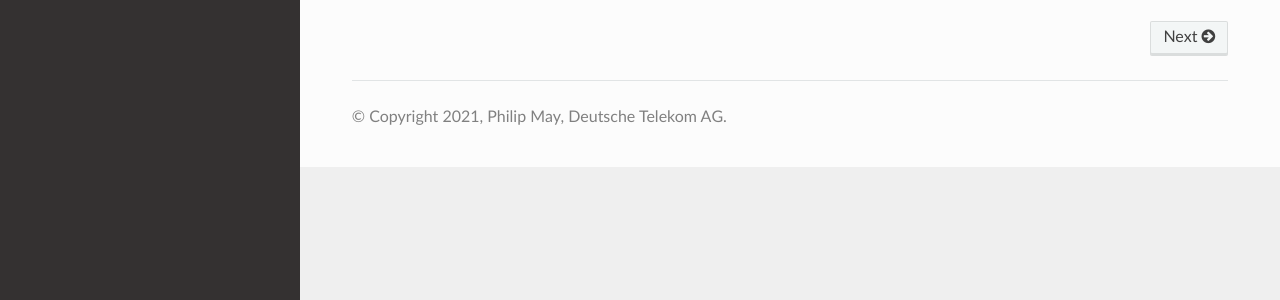
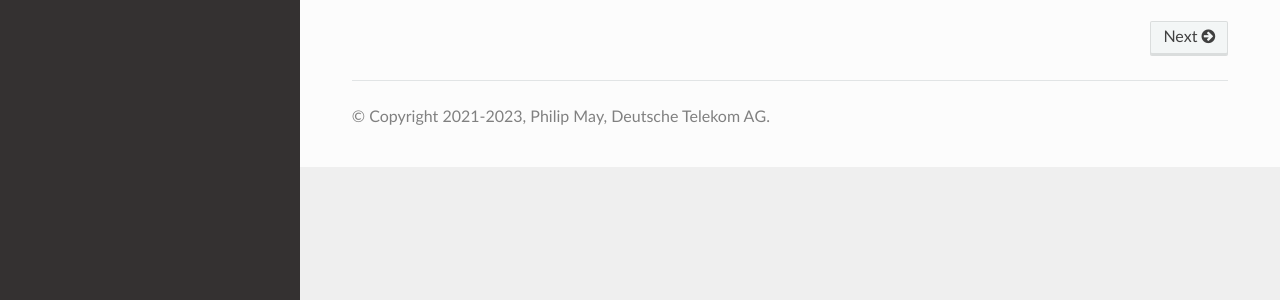
Before and after one commit to telekom/ml-cloud-tools, a Sphinx documentation site: the page built from docs/source/index.rst, in a window 1280 px wide. Shown: the part 564-864 px from the top of the page. Built offline with Sphinx 7.4.7 and the Read the Docs theme 2.0.0, drawn with Linux system fonts in a browser that asks for light colours.

Commit message:
increase copyright year range

```diff
--- a/docs/source/conf.py
+++ b/docs/source/conf.py
@@ -21,7 +21,7 @@ from typing import List
 # -- Project information -----------------------------------------------------
 
 project = "ML-Cloud-Tools"
-copyright = "2021, Philip May, Deutsche Telekom AG"
+copyright = "2021-2023, Philip May, Deutsche Telekom AG"
 author = "Philip May"
 
 
```
